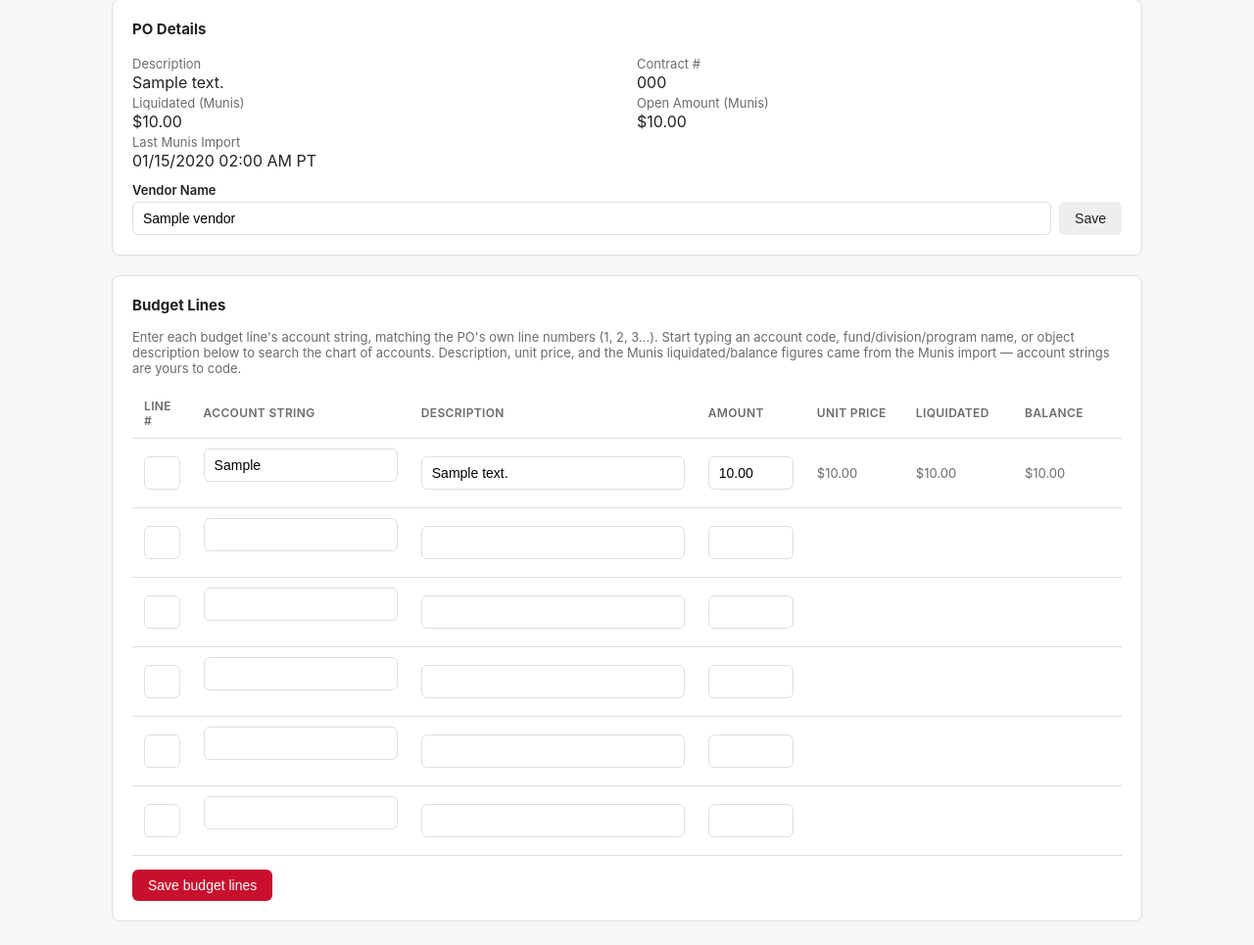
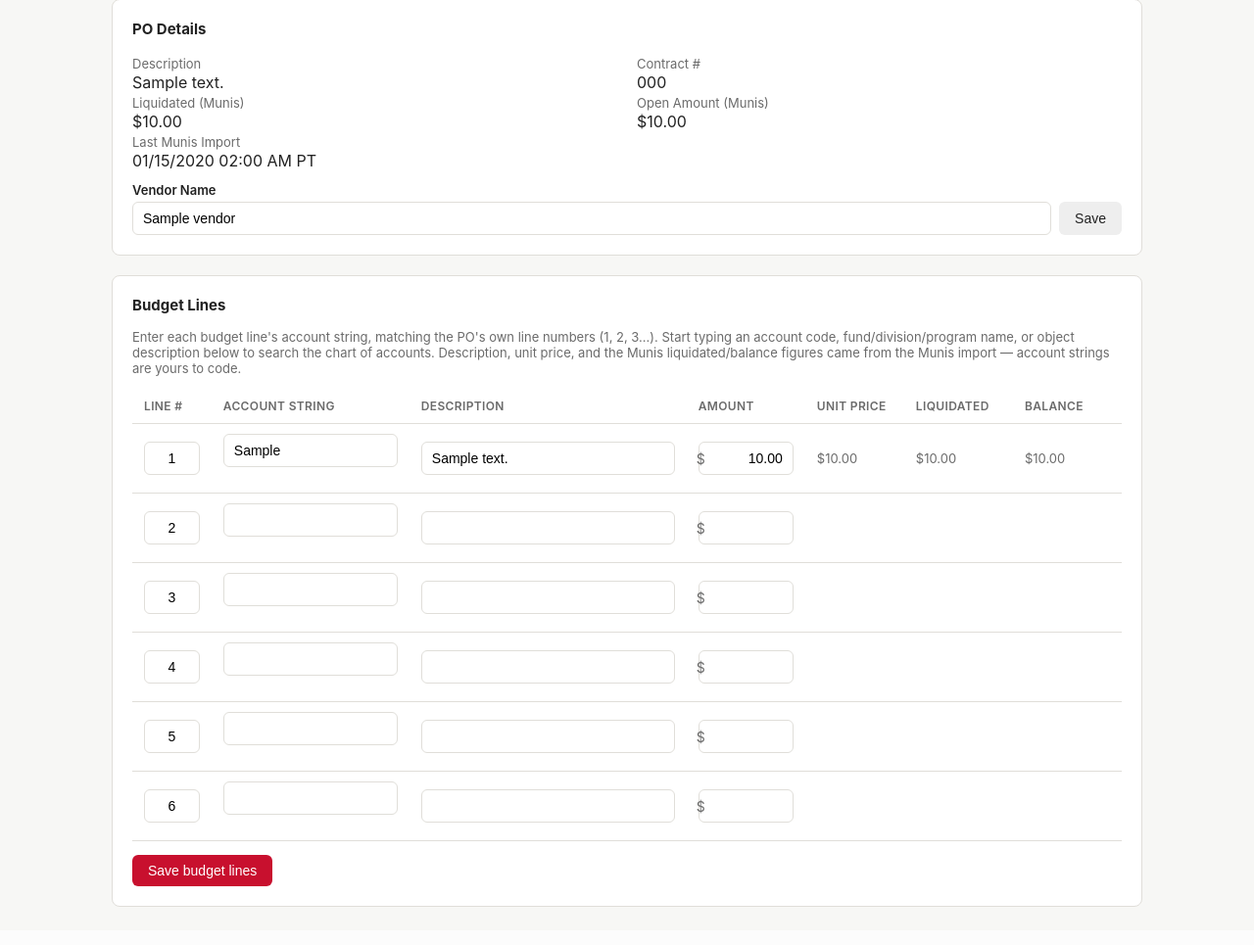
Before and after one commit to elliottschwimmer/pw-invoice-manager, a Flask app: page /purchase-orders/1 in a window 1280 px wide. Shown: the part 150-1115 px from the top of the page at 98% size. After the commit the page ends 1076 px from the top, so only its background shows below. Run offline with Flask 3, Linux system fonts and the light colour scheme; tables that the repository leaves empty hold one stand-in row (values such as "Sample post").

Commit message:
Fix invisible line-number field (too narrow) and add currency formatting to amount inputs

```diff
--- a/app.py
+++ b/app.py
@@ -27,6 +27,12 @@ def _money(value):
     if value is None:
         return "—"
     return "${:,.2f}".format(value)
+
+
+def _clean_amount(raw: str) -> str:
+    """Amount fields are comma-formatted text inputs (for display), so
+    strip $ and , before this ever reaches a Numeric column."""
+    return raw.replace("$", "").replace(",", "").strip()
 
 
 def create_app():
@@ -252,7 +258,7 @@ def register_routes(app):
         while f"account_{i}" in request.form:
             account = request.form[f"account_{i}"].strip()
             description = request.form.get(f"description_{i}", "").strip()
-            amount_raw = request.form.get(f"amount_{i}", "").strip()
+            amount_raw = _clean_amount(request.form.get(f"amount_{i}", ""))
             line_no_raw = request.form.get(f"line_number_{i}", "").strip()
             if account or description or amount_raw or line_no_raw:
                 line_no = int(line_no_raw) if line_no_raw else (len(lines) + 1)
@@ -399,7 +405,7 @@ def register_routes(app):
         while f"account_{i}" in request.form:
             account = request.form[f"account_{i}"].strip()
             description = request.form.get(f"description_{i}", "").strip()
-            amount_raw = request.form.get(f"amount_{i}", "").strip()
+            amount_raw = _clean_amount(request.form.get(f"amount_{i}", ""))
             line_no_raw = request.form.get(f"line_number_{i}", "").strip()
 
             # A row counts as "used" if it has a line number, an account
--- a/templates/base.html
+++ b/templates/base.html
@@ -101,6 +101,22 @@
     .account-suggestion:hover, .account-suggestion.active { background: #fdf1e9; }
     .account-suggestion .acct { font-weight: 600; font-family: ui-monospace, monospace; font-size: 12px; }
     .account-suggestion .desc { color: var(--muted); font-size: 12px; }
+
+    /* Line # column: narrow by design, but needs room for the digit once
+       padding + the number spinner are accounted for. */
+    input.line-input {
+      padding: 8px 2px; text-align: center; -moz-appearance: textfield;
+    }
+    input.line-input::-webkit-outer-spin-button,
+    input.line-input::-webkit-inner-spin-button { -webkit-appearance: none; margin: 0; }
+
+    /* Currency inputs: a fixed "$" prefix, comma-formatted as you type/blur. */
+    .currency-cell { position: relative; }
+    .currency-cell::before {
+      content: "$"; position: absolute; left: 10px; top: 50%; transform: translateY(-50%);
+      color: var(--muted); font-size: 14px; pointer-events: none;
+    }
+    input.currency-input { padding-left: 20px; text-align: right; }
   </style>
 </head>
 <body>
@@ -199,6 +215,31 @@
         setTimeout(closeBox, 150);
       });
     })();
+
+    // Currency inputs: show comma-formatted ("1,560.14") once loaded and
+    // whenever the field loses focus; a plain unformatted number (no
+    // commas) while actively typing so the cursor doesn't jump around.
+    // The $ sign is CSS only (.currency-cell::before), never part of the
+    // field's value, so submitted amounts are always plain numbers.
+    (function () {
+      function formatCurrency(input) {
+        const raw = input.value.replace(/,/g, '').trim();
+        if (raw === '' || isNaN(raw)) return;
+        input.value = Number(raw).toLocaleString('en-US', { minimumFractionDigits: 2, maximumFractionDigits: 2 });
+      }
+      function unformatCurrency(input) {
+        input.value = input.value.replace(/,/g, '');
+      }
+
+      document.querySelectorAll('input.currency-input').forEach(formatCurrency);
+
+      document.addEventListener('focusin', function (e) {
+        if (e.target.matches('input.currency-input')) unformatCurrency(e.target);
+      });
+      document.addEventListener('focusout', function (e) {
+        if (e.target.matches('input.currency-input')) formatCurrency(e.target);
+      });
+    })();
   </script>
 </body>
 </html>
--- a/templates/po_detail.html
+++ b/templates/po_detail.html
@@ -52,10 +52,10 @@
       <table>
         <thead>
           <tr>
-            <th style="width:6%;">Line #</th>
-            <th style="width:22%;">Account String</th>
+            <th style="width:8%;">Line #</th>
+            <th style="width:20%;">Account String</th>
             <th>Description</th>
-            <th style="width:11%;">Amount</th>
+            <th style="width:12%;">Amount</th>
             {% if po.budget_lines|selectattr("unit_price", "ne", none)|list %}<th style="width:10%;">Unit Price</th>{% endif %}
             {% if po.budget_lines|selectattr("munis_liquidated_amount", "ne", none)|list %}<th style="width:11%;">Liquidated</th><th style="width:11%;">Balance</th>{% endif %}
           </tr>
@@ -65,13 +65,13 @@
           {% set has_munis = po.budget_lines|selectattr("munis_liquidated_amount", "ne", none)|list %}
           {% for line in po.budget_lines %}
           <tr>
-            <td><input type="number" name="line_number_{{ loop.index0 }}" value="{{ line.line_number or loop.index }}"></td>
+            <td><input type="number" class="line-input" name="line_number_{{ loop.index0 }}" value="{{ line.line_number or loop.index }}"></td>
             <td class="account-cell">
               <input type="text" class="account-input" name="account_{{ loop.index0 }}" value="{{ line.account_string or '' }}" autocomplete="off">
               <div class="account-desc"></div>
             </td>
             <td><input type="text" name="description_{{ loop.index0 }}" value="{{ line.description or '' }}"></td>
-            <td><input type="number" step="0.01" name="amount_{{ loop.index0 }}" value="{{ line.budgeted_amount }}"></td>
+            <td class="currency-cell"><input type="text" inputmode="decimal" class="currency-input" name="amount_{{ loop.index0 }}" value="{{ line.budgeted_amount }}"></td>
             {% if has_unit_price %}<td class="muted">{{ line.unit_price|money if line.unit_price is not none else "—" }}</td>{% endif %}
             {% if has_munis %}
               <td class="muted">{{ line.munis_liquidated_amount|money if line.munis_liquidated_amount is not none else "—" }}</td>
@@ -81,13 +81,13 @@
           {% endfor %}
           {% for i in range(5) %}
           <tr>
-            <td><input type="number" name="line_number_{{ po.budget_lines|length + i }}" value="{{ po.budget_lines|length + i + 1 }}"></td>
+            <td><input type="number" class="line-input" name="line_number_{{ po.budget_lines|length + i }}" value="{{ po.budget_lines|length + i + 1 }}"></td>
             <td class="account-cell">
               <input type="text" class="account-input" name="account_{{ po.budget_lines|length + i }}" autocomplete="off">
               <div class="account-desc"></div>
             </td>
             <td><input type="text" name="description_{{ po.budget_lines|length + i }}"></td>
-            <td><input type="number" step="0.01" name="amount_{{ po.budget_lines|length + i }}"></td>
+            <td class="currency-cell"><input type="text" inputmode="decimal" class="currency-input" name="amount_{{ po.budget_lines|length + i }}"></td>
             {% if has_unit_price %}<td></td>{% endif %}
             {% if has_munis %}<td></td><td></td>{% endif %}
           </tr>
```
Also changed, not shown: templates/invoice_detail.html (+4 -4 lines).
